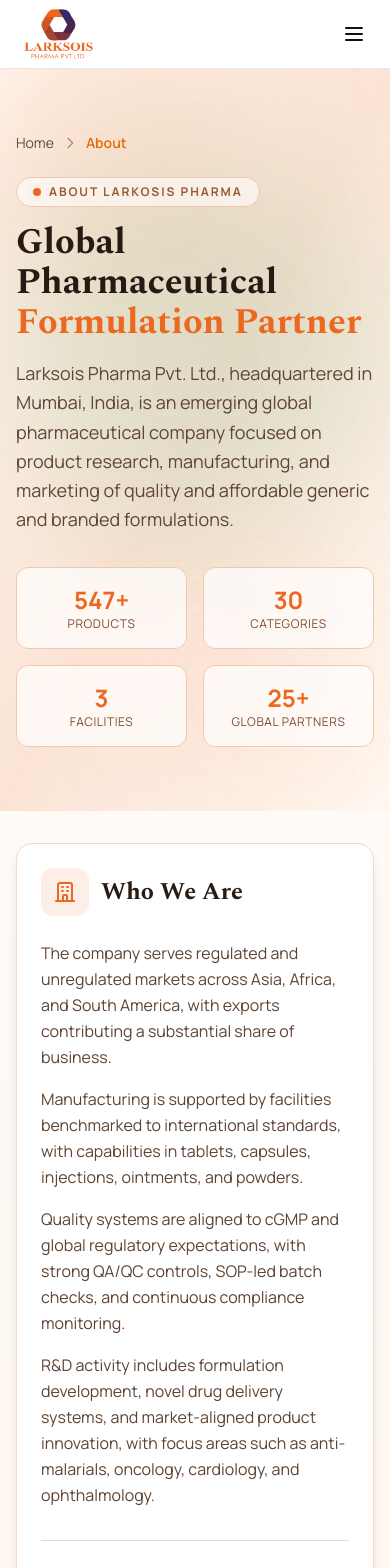
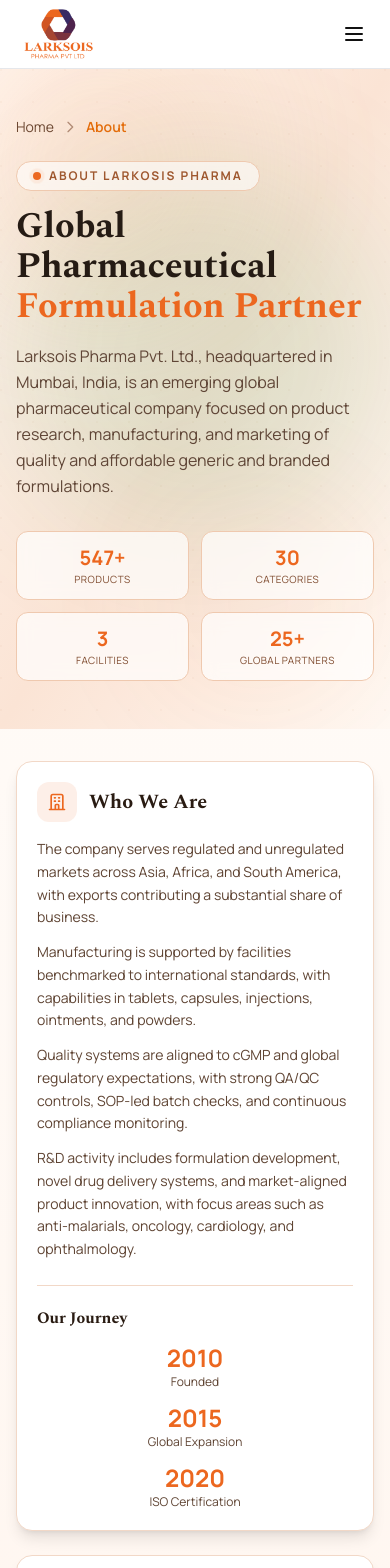
Before and after one commit to Prathamesh0008/larkosis, a Next.js app: page /about in a window 390 px wide. Shown: the top 1568 px of the page. Built offline with nearby package versions, Linux system fonts and the light colour scheme.

Commit message:
Upasana -01/04/2026

```diff
--- a/app/about/page.js
+++ b/app/about/page.js
@@ -70,7 +70,7 @@
   };
 
   return (
-    <div className="pb-12">
+    <div className="pb-12 overflow-x-hidden">
       <script
         type="application/ld+json"
         dangerouslySetInnerHTML={{ __html: JSON.stringify(aboutPageSchema) }}
@@ -97,7 +97,7 @@
           />
         </div>
 
-        <div className="relative mx-auto max-w-7xl px-4 py-16 sm:px-6 lg:px-8 lg:py-20">
+        <div className="relative mx-auto max-w-7xl px-4 py-12 sm:px-6 lg:px-8 lg:py-20">
           {/* Breadcrumb */}
           <nav className="mb-6 flex items-center gap-2 text-sm" aria-label="Breadcrumb">
             <Link href="/" className="text-[#6d4832] hover:text-[#e36c0a] transition-colors">
@@ -125,49 +125,49 @@
               <span className="block text-[#ec671f]">Formulation Partner</span>
             </h1>
 
-            <p className="mt-4 text-lg leading-relaxed text-[#5f4536]">
+            <p className="mt-4 text-base sm:text-lg leading-relaxed text-[#5f4536]">
               {companyProfile.overview}
             </p>
 
-            {/* Stats Grid */}
-            <div className="mt-8 grid grid-cols-2 gap-4 sm:grid-cols-4">
-              <div className="rounded-xl bg-white/70 backdrop-blur-sm border border-[#efc9af] p-4 text-center">
-                <p className="text-2xl font-bold text-[#ec671f]">{productCount}+</p>
-                <p className="text-xs uppercase tracking-wider text-[#7f4b2f]">Products</p>
+            {/* Stats Grid - fully responsive */}
+            <div className="mt-8 grid grid-cols-2 gap-3 sm:gap-4 sm:grid-cols-4">
+              <div className="rounded-xl bg-white/70 backdrop-blur-sm border border-[#efc9af] p-3 sm:p-4 text-center">
+                <p className="text-xl sm:text-2xl font-bold text-[#ec671f]">{productCount}+</p>
+                <p className="text-[10px] sm:text-xs uppercase tracking-wider text-[#7f4b2f]">Products</p>
               </div>
-              <div className="rounded-xl bg-white/70 backdrop-blur-sm border border-[#efc9af] p-4 text-center">
-                <p className="text-2xl font-bold text-[#ec671f]">{categoryCount}</p>
-                <p className="text-xs uppercase tracking-wider text-[#7f4b2f]">Categories</p>
+              <div className="rounded-xl bg-white/70 backdrop-blur-sm border border-[#efc9af] p-3 sm:p-4 text-center">
+                <p className="text-xl sm:text-2xl font-bold text-[#ec671f]">{categoryCount}</p>
+                <p className="text-[10px] sm:text-xs uppercase tracking-wider text-[#7f4b2f]">Categories</p>
               </div>
-              <div className="rounded-xl bg-white/70 backdrop-blur-sm border border-[#efc9af] p-4 text-center">
-                <p className="text-2xl font-bold text-[#ec671f]">{manufacturingSites}</p>
-                <p className="text-xs uppercase tracking-wider text-[#7f4b2f]">Facilities</p>
+              <div className="rounded-xl bg-white/70 backdrop-blur-sm border border-[#efc9af] p-3 sm:p-4 text-center">
+                <p className="text-xl sm:text-2xl font-bold text-[#ec671f]">{manufacturingSites}</p>
+                <p className="text-[10px] sm:text-xs uppercase tracking-wider text-[#7f4b2f]">Facilities</p>
               </div>
-              <div className="rounded-xl bg-white/70 backdrop-blur-sm border border-[#efc9af] p-4 text-center">
-                <p className="text-2xl font-bold text-[#ec671f]">{globalPartners}+</p>
-                <p className="text-xs uppercase tracking-wider text-[#7f4b2f]">Global Partners</p>
+              <div className="rounded-xl bg-white/70 backdrop-blur-sm border border-[#efc9af] p-3 sm:p-4 text-center">
+                <p className="text-xl sm:text-2xl font-bold text-[#ec671f]">{globalPartners}+</p>
+                <p className="text-[10px] sm:text-xs uppercase tracking-wider text-[#7f4b2f]">Global Partners</p>
               </div>
             </div>
           </div>
         </div>
       </section>
 
-      {/* Main Content */}
-      <section className="mx-auto mt-8 grid max-w-7xl gap-6 px-4 sm:px-6 lg:grid-cols-3 lg:px-8">
-        {/* Left Column - Main Content (spans 2 columns) */}
-        <div className="lg:col-span-2 space-y-6">
+      {/* Main Content - Enhanced tablet & mobile responsiveness */}
+      <section className="mx-auto mt-8 grid max-w-7xl gap-6 px-4 sm:px-6 md:grid-cols-3 lg:px-8">
+        {/* Left Column - Main Content (spans 2 columns on tablet and up) */}
+        <div className="md:col-span-2 space-y-6">
           {/* Who We Are Card */}
-          <article className="rounded-2xl border border-[#f2d8c7] bg-white p-6 shadow-lg sm:p-8">
-            <div className="flex items-center gap-3 mb-6">
-              <div className="rounded-xl bg-[#ec671f]/10 p-3">
-                <svg className="h-6 w-6 text-[#ec671f]" fill="none" stroke="currentColor" viewBox="0 0 24 24">
+          <article className="rounded-2xl border border-[#f2d8c7] bg-white p-5 sm:p-6 shadow-lg sm:p-8">
+            <div className="flex items-center gap-3 mb-4 sm:mb-6">
+              <div className="rounded-xl bg-[#ec671f]/10 p-2.5 sm:p-3">
+                <svg className="h-5 w-5 sm:h-6 sm:w-6 text-[#ec671f]" fill="none" stroke="currentColor" viewBox="0 0 24 24">
                   <path strokeLinecap="round" strokeLinejoin="round" strokeWidth={2} d="M19 21V5a2 2 0 00-2-2H7a2 2 0 00-2 2v16m14 0h2m-2 0h-5m-9 0H3m2 0h5M9 7h1m-1 4h1m4-4h1m-1 4h1m-5 10v-5a1 1 0 011-1h2a1 1 0 011 1v5m-4 0h4" />
                 </svg>
               </div>
-              <h2 className="text-2xl font-bold text-[#291b12]">Who We Are</h2>
+              <h2 className="text-xl sm:text-2xl font-bold text-[#291b12]">Who We Are</h2>
             </div>
 
-            <div className="space-y-4 text-[#5e4332]">
+            <div className="space-y-3 sm:space-y-4 text-[#5e4332] text-sm sm:text-base">
               <p className="leading-relaxed">{companyProfile.marketFocus}</p>
               <p className="leading-relaxed">{companyProfile.manufacturing}</p>
               <p className="leading-relaxed">{companyProfile.quality}</p>
@@ -175,34 +175,34 @@
             </div>
 
             {/* Milestones/Timeline */}
-            <div className="mt-8 border-t border-[#f2d8c7] pt-6">
-              <h3 className="text-lg font-bold text-[#291b12] mb-4">Our Journey</h3>
-              <div className="grid gap-4 sm:grid-cols-3">
+            <div className="mt-6 sm:mt-8 border-t border-[#f2d8c7] pt-5 sm:pt-6">
+              <h3 className="text-base sm:text-lg font-bold text-[#291b12] mb-3 sm:mb-4">Our Journey</h3>
+              <div className="grid grid-cols-1 sm:grid-cols-3 gap-3 sm:gap-4">
                 <div className="text-center">
-                  <p className="text-3xl font-bold text-[#ec671f]">2010</p>
-                  <p className="text-sm text-[#5e4332]">Founded</p>
+                  <p className="text-2xl sm:text-3xl font-bold text-[#ec671f]">2010</p>
+                  <p className="text-xs sm:text-sm text-[#5e4332]">Founded</p>
                 </div>
                 <div className="text-center">
-                  <p className="text-3xl font-bold text-[#ec671f]">2015</p>
-                  <p className="text-sm text-[#5e4332]">Global Expansion</p>
+                  <p className="text-2xl sm:text-3xl font-bold text-[#ec671f]">2015</p>
+                  <p className="text-xs sm:text-sm text-[#5e4332]">Global Expansion</p>
                 </div>
                 <div className="text-center">
-                  <p className="text-3xl font-bold text-[#ec671f]">2020</p>
-                  <p className="text-sm text-[#5e4332]">ISO Certification</p>
+                  <p className="text-2xl sm:text-3xl font-bold text-[#ec671f]">2020</p>
+                  <p className="text-xs sm:text-sm text-[#5e4332]">ISO Certification</p>
                 </div>
               </div>
             </div>
           </article>
 
           {/* Therapeutic Capabilities */}
-          <article className="rounded-2xl border border-[#f2d8c7] bg-white p-6 shadow-lg sm:p-8">
-            <div className="flex items-center gap-3 mb-6">
-              <div className="rounded-xl bg-[#0f3558]/10 p-3">
-                <svg className="h-6 w-6 text-[#0f3558]" fill="none" stroke="currentColor" viewBox="0 0 24 24">
+          <article className="rounded-2xl border border-[#f2d8c7] bg-white p-5 sm:p-6 shadow-lg sm:p-8">
+            <div className="flex items-center gap-3 mb-4 sm:mb-6">
+              <div className="rounded-xl bg-[#0f3558]/10 p-2.5 sm:p-3">
+                <svg className="h-5 w-5 sm:h-6 sm:w-6 text-[#0f3558]" fill="none" stroke="currentColor" viewBox="0 0 24 24">
                   <path strokeLinecap="round" strokeLinejoin="round" strokeWidth={2} d="M9 12h6m-6 4h6m2 5H7a2 2 0 01-2-2V5a2 2 0 012-2h5.586a1 1 0 01.707.293l5.414 5.414a1 1 0 01.293.707V19a2 2 0 01-2 2z" />
                 </svg>
               </div>
-              <h2 className="text-2xl font-bold text-[#291b12]">Therapeutic Capabilities</h2>
+              <h2 className="text-xl sm:text-2xl font-bold text-[#291b12]">Therapeutic Capabilities</h2>
             </div>
 
             <p className="text-sm text-[#5e4332] mb-4">
@@ -213,7 +213,7 @@
               {companyProfile.therapeuticCoverage.map((item) => (
                 <span
                   key={item}
-                  className="rounded-full border border-[#f1d5c3] bg-[#fff7f1] px-4 py-2 text-sm font-semibold text-[#7d4f33] hover:bg-[#ec671f] hover:text-white hover:border-[#ec671f] transition-colors cursor-default"
+                  className="rounded-full border border-[#f1d5c3] bg-[#fff7f1] px-3 py-1.5 sm:px-4 sm:py-2 text-xs sm:text-sm font-semibold text-[#7d4f33] hover:bg-[#ec671f] hover:text-white hover:border-[#ec671f] transition-colors cursor-default"
                 >
                   {item}
                 </span>
@@ -222,12 +222,12 @@
           </article>
         </div>
 
-        {/* Right Column - Sidebar */}
+        {/* Right Column - Sidebar (fully responsive) */}
         <div className="space-y-5">
           {/* Our Values Card */}
-          <article className="rounded-2xl border border-[#f2d8c7] bg-white p-6 shadow-lg">
+          <article className="rounded-2xl border border-[#f2d8c7] bg-white p-5 sm:p-6 shadow-lg">
             <div className="flex items-center gap-3 mb-4">
-              <div className="rounded-xl bg-[#00923f]/10 p-3">
+              <div className="rounded-xl bg-[#00923f]/10 p-2.5">
                 <svg className="h-5 w-5 text-[#00923f]" fill="none" stroke="currentColor" viewBox="0 0 24 24">
                   <path strokeLinecap="round" strokeLinejoin="round" strokeWidth={2} d="M9 12l2 2 4-4m6 2a9 9 0 11-18 0 9 9 0 0118 0z" />
                 </svg>
@@ -241,7 +241,7 @@
                   key={value}
                   className="group flex items-center gap-3 rounded-xl border border-[#efd6c6] bg-[#fff8f3] p-3 hover:border-[#ec671f] transition-colors"
                 >
-                  <span className="flex h-6 w-6 items-center justify-center rounded-full bg-[#ec671f]/10 text-xs font-bold text-[#ec671f] group-hover:bg-[#ec671f] group-hover:text-white transition-colors">
+                  <span className="flex h-6 w-6 shrink-0 items-center justify-center rounded-full bg-[#ec671f]/10 text-xs font-bold text-[#ec671f] group-hover:bg-[#ec671f] group-hover:text-white transition-colors">
                     {index + 1}
                   </span>
                   <span className="text-sm text-[#5d4436] group-hover:text-[#ec671f] transition-colors">
@@ -253,9 +253,9 @@
           </article>
 
           {/* Company Documents Card */}
-          <article className="rounded-2xl border border-[#f2d8c7] bg-white p-6 shadow-lg">
+          <article className="rounded-2xl border border-[#f2d8c7] bg-white p-5 sm:p-6 shadow-lg">
             <div className="flex items-center gap-3 mb-4">
-              <div className="rounded-xl bg-[#ec671f]/10 p-3">
+              <div className="rounded-xl bg-[#ec671f]/10 p-2.5">
                 <svg className="h-5 w-5 text-[#ec671f]" fill="none" stroke="currentColor" viewBox="0 0 24 24">
                   <path strokeLinecap="round" strokeLinejoin="round" strokeWidth={2} d="M12 10v6m0 0l-3-3m3 3l3-3M3 17V7a2 2 0 012-2h6l2 2h6a2 2 0 012 2v8a2 2 0 01-2 2H5a2 2 0 01-2-2z" />
                 </svg>
@@ -268,13 +268,13 @@
                 href={companyProfile.documents.companyProfilePdf}
                 target="_blank"
                 rel="noreferrer"
-                className="group flex items-center justify-between rounded-xl border border-[#efd6c6] bg-[#fff8f3] p-4 hover:border-[#ec671f] transition-all"
+                className="group flex items-center justify-between rounded-xl border border-[#efd6c6] bg-[#fff8f3] p-3 sm:p-4 hover:border-[#ec671f] transition-all"
               >
                 <div className="flex items-center gap-3">
                   <svg className="h-5 w-5 text-[#7a4428]" fill="none" stroke="currentColor" viewBox="0 0 24 24">
                     <path strokeLinecap="round" strokeLinejoin="round" strokeWidth={2} d="M7 21h10a2 2 0 002-2V9.414a1 1 0 00-.293-.707l-5.414-5.414A1 1 0 0012.586 3H7a2 2 0 00-2 2v14a2 2 0 002 2z" />
                   </svg>
-                  <span className="text-sm font-semibold text-[#7a4428]">Company Profile</span>
+                  <span className="text-xs sm:text-sm font-semibold text-[#7a4428]">Company Profile</span>
                 </div>
                 <svg className="h-4 w-4 text-[#b18b75] group-hover:translate-x-1 transition-transform" fill="none" stroke="currentColor" viewBox="0 0 24 24">
                   <path strokeLinecap="round" strokeLinejoin="round" strokeWidth={2} d="M9 5l7 7-7 7" />
@@ -285,13 +285,13 @@
                 href={companyProfile.documents.productListPdf}
                 target="_blank"
                 rel="noreferrer"
-                className="group flex items-center justify-between rounded-xl border border-[#efd6c6] bg-[#fff8f3] p-4 hover:border-[#ec671f] transition-all"
+                className="group flex items-center justify-between rounded-xl border border-[#efd6c6] bg-[#fff8f3] p-3 sm:p-4 hover:border-[#ec671f] transition-all"
               >
                 <div className="flex items-center gap-3">
                   <svg className="h-5 w-5 text-[#7a4428]" fill="none" stroke="currentColor" viewBox="0 0 24 24">
                     <path strokeLinecap="round" strokeLinejoin="round" strokeWidth={2} d="M9 12h6m-6 4h6m2 5H7a2 2 0 01-2-2V5a2 2 0 012-2h5.586a1 1 0 01.707.293l5.414 5.414a1 1 0 01.293.707V19a2 2 0 01-2 2z" />
                   </svg>
-                  <span className="text-sm font-semibold text-[#7a4428]">Product List</span>
+                  <span className="text-xs sm:text-sm font-semibold text-[#7a4428]">Product List</span>
                 </div>
                 <svg className="h-4 w-4 text-[#b18b75] group-hover:translate-x-1 transition-transform" fill="none" stroke="currentColor" viewBox="0 0 24 24">
                   <path strokeLinecap="round" strokeLinejoin="round" strokeWidth={2} d="M9 5l7 7-7 7" />
@@ -301,9 +301,9 @@
           </article>
 
           {/* Quality Certifications Card */}
-          <article className="rounded-2xl border border-[#f2d8c7] bg-gradient-to-br from-[#0f3558] to-[#1a4a73] p-6 shadow-lg">
+          <article className="rounded-2xl border border-[#f2d8c7] bg-gradient-to-br from-[#0f3558] to-[#1a4a73] p-5 sm:p-6 shadow-lg">
             <div className="flex items-center gap-3 mb-4">
-              <div className="rounded-xl bg-white/10 p-3">
+              <div className="rounded-xl bg-white/10 p-2.5">
                 <svg className="h-5 w-5 text-white" fill="none" stroke="currentColor" viewBox="0 0 24 24">
                   <path strokeLinecap="round" strokeLinejoin="round" strokeWidth={2} d="M9 12l2 2 4-4m5.618-4.016A11.955 11.955 0 0112 2.944a11.955 11.955 0 01-8.618 3.04A12.02 12.02 0 003 9c0 5.591 3.824 10.29 9 11.622 5.176-1.332 9-6.03 9-11.622 0-1.042-.133-2.052-.382-3.016z" />
                 </svg>
@@ -330,39 +330,39 @@
         </div>
       </section>
 
-      {/* Call to Action Section */}
+      {/* Call to Action Section - Fully responsive with stacked buttons on mobile */}
       <section className="mx-auto mt-8 max-w-7xl px-4 sm:px-6 lg:px-8">
-        <div className="relative overflow-hidden rounded-3xl bg-gradient-to-r from-[#ec671f] to-[#d85f1d] p-8 sm:p-12">
+        <div className="relative overflow-hidden rounded-3xl bg-gradient-to-r from-[#ec671f] to-[#d85f1d] p-6 sm:p-8 md:p-12">
           {/* Decorative Elements */}
           <div className="absolute inset-0 opacity-10">
             <div className="absolute -right-20 -top-20 h-64 w-64 rounded-full bg-white blur-3xl" />
             <div className="absolute -bottom-20 -left-20 h-64 w-64 rounded-full bg-[#0f3558] blur-3xl" />
           </div>
 
-          <div className="relative grid gap-8 lg:grid-cols-2 lg:gap-12">
+          <div className="relative grid gap-6 lg:grid-cols-2 lg:gap-12">
             <div>
-              <h2 className="text-3xl font-bold text-white sm:text-4xl">
+              <h2 className="text-2xl sm:text-3xl font-bold text-white sm:text-4xl">
                 Ready to Discuss Your Requirements?
               </h2>
-              <p className="mt-4 text-white/90 text-lg">
+              <p className="mt-3 sm:mt-4 text-white/90 text-base sm:text-lg">
                 Share your needed products, strengths, and destination market.
               </p>
             </div>
-            <div className="flex items-center justify-start gap-4 lg:justify-end">
+            <div className="flex flex-col sm:flex-row items-center justify-start gap-3 sm:gap-4 lg:justify-end">
               <Link
                 href="/contact"
-                className="inline-flex items-center gap-2 rounded-xl bg-white px-6 py-3 text-base font-bold text-[#ec671f] transition-all hover:bg-[#0f3558] hover:text-white hover:shadow-xl"
+                className="w-full sm:w-auto inline-flex items-center justify-center gap-2 rounded-xl bg-white px-5 py-2.5 sm:px-6 sm:py-3 text-sm sm:text-base font-bold text-[#ec671f] transition-all hover:bg-[#0f3558] hover:text-white hover:shadow-xl"
               >
-                <svg className="h-5 w-5" fill="none" stroke="currentColor" viewBox="0 0 24 24">
+                <svg className="h-4 w-4 sm:h-5 sm:w-5" fill="none" stroke="currentColor" viewBox="0 0 24 24">
                   <path strokeLinecap="round" strokeLinejoin="round" strokeWidth={2} d="M3 8l7.89 5.26a2 2 0 002.22 0L21 8M5 19h14a2 2 0 002-2V7a2 2 0 00-2-2H5a2 2 0 00-2 2v10a2 2 0 002 2z" />
                 </svg>
                 Contact Team
               </Link>
               <Link
                 href="/products"
-                className="inline-flex items-center gap-2 rounded-xl border-2 border-white px-6 py-3 text-base font-bold text-white transition-all hover:bg-white hover:text-[#ec671f]"
+                className="w-full sm:w-auto inline-flex items-center justify-center gap-2 rounded-xl border-2 border-white px-5 py-2.5 sm:px-6 sm:py-3 text-sm sm:text-base font-bold text-white transition-all hover:bg-white hover:text-[#ec671f]"
               >
-                <svg className="h-5 w-5" fill="none" stroke="currentColor" viewBox="0 0 24 24">
+                <svg className="h-4 w-4 sm:h-5 sm:w-5" fill="none" stroke="currentColor" viewBox="0 0 24 24">
                   <path strokeLinecap="round" strokeLinejoin="round" strokeWidth={2} d="M9 5H7a2 2 0 00-2 2v12a2 2 0 002 2h10a2 2 0 002-2V7a2 2 0 00-2-2h-2M9 5a2 2 0 002 2h2a2 2 0 002-2M9 5a2 2 0 012-2h2a2 2 0 012 2" />
                 </svg>
                 Browse Products
@@ -372,24 +372,24 @@
         </div>
       </section>
 
-      {/* Trust Indicators */}
-      <section className="mx-auto mt-8 max-w-7xl px-4 sm:px-6 lg:px-8">
+      {/* Trust Indicators - Responsive grid with adjusted text sizes */}
+      <section className="mx-auto mt-8 max-w-7xl px-4 sm:px-6 lg:px-8 pb-8">
         <div className="grid grid-cols-2 gap-4 sm:grid-cols-4">
           <div className="text-center">
-            <p className="text-3xl font-bold text-[#ec671f]">100+</p>
-            <p className="text-xs text-[#5e4332]">Global Markets</p>
+            <p className="text-2xl sm:text-3xl font-bold text-[#ec671f]">100+</p>
+            <p className="text-[11px] sm:text-xs text-[#5e4332]">Global Markets</p>
           </div>
           <div className="text-center">
-            <p className="text-3xl font-bold text-[#ec671f]">50+</p>
-            <p className="text-xs text-[#5e4332]">Manufacturing Partners</p>
+            <p className="text-2xl sm:text-3xl font-bold text-[#ec671f]">50+</p>
+            <p className="text-[11px] sm:text-xs text-[#5e4332]">Manufacturing Partners</p>
           </div>
           <div className="text-center">
-            <p className="text-3xl font-bold text-[#ec671f]">1000+</p>
-            <p className="text-xs text-[#5e4332]">Happy Clients</p>
+            <p className="text-2xl sm:text-3xl font-bold text-[#ec671f]">1000+</p>
+            <p className="text-[11px] sm:text-xs text-[#5e4332]">Happy Clients</p>
           </div>
           <div className="text-center">
-            <p className="text-3xl font-bold text-[#ec671f]">24/7</p>
-            <p className="text-xs text-[#5e4332]">Support Available</p>
+            <p className="text-2xl sm:text-3xl font-bold text-[#ec671f]">24/7</p>
+            <p className="text-[11px] sm:text-xs text-[#5e4332]">Support Available</p>
           </div>
         </div>
       </section>
--- a/data/companyProfile.js
+++ b/data/companyProfile.js
@@ -1,11 +1,11 @@
 export const companyProfile = {
   brand: "Larksois Pharma",
   legalName: "Larksois Pharma Pvt. Ltd.",
-  email: "larksoispharma@gmail.com",
-  phone: "9004525044",
+
+
   website: "https://www.larksoispharma.com",
   officeAddress:
-    "#06 Triveni Apartment, Plot 157-160, Sector 19, Kharghar, New Mumbai, Maharashtra, India 410210",
+    "#17, Ground Floor, Sai Srushti Chs, Plot No. 15, Sector 19, Kharghar, Navi Mumbai 410210",
   overview:
     "Larksois Pharma Pvt. Ltd., headquartered in Mumbai, India, is an emerging global pharmaceutical company focused on product research, manufacturing, and marketing of quality and affordable generic and branded formulations.",
   marketFocus:
```
Also changed, not shown: app/contact/page.js (+14 -14 lines), app/layout.js (+32 -31 lines).
